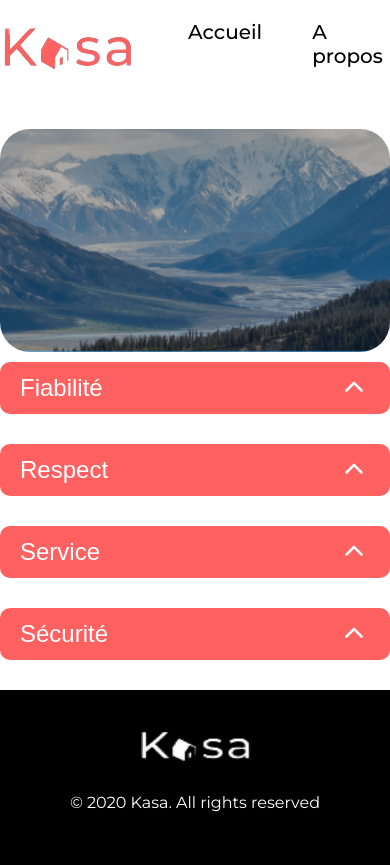
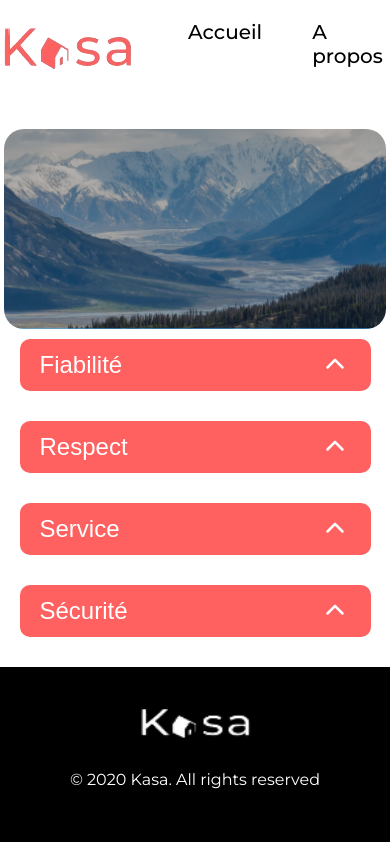
Before and after one commit to danou85/Kasa, a React (Vite) app: page /apropos in a window 390 px wide. After the commit the page ends 844 px from the top, so only its background shows below. Built offline with nearby package versions, Linux system fonts and the light colour scheme.

Commit message:
modif responsive

```diff
--- a/src/composant/banner.css
+++ b/src/composant/banner.css
@@ -28,10 +28,11 @@
   }
   /* Media query pour les écrans de 768 pixels de largeur ou moins (mode mobile) */
 @media only screen and (max-width: 768px) {
-   .banner {
-    width: 100%;
-   }
-  .collapse{
+.banner{
+  width: 98%;
+  margin-left: 1%;
+  height: 200px;
+  border-radius: 20px;
+}
 
-  }
 }
--- a/src/composant/descriptif.css
+++ b/src/composant/descriptif.css
@@ -50,3 +50,13 @@
 .apropos .collapse{
   margin-top: 10px;
 }
+
+
+@media only screen and (max-width: 768px){
+  .apropos .collapse{
+    width: 90%;
+  }
+  .apropos .collapse-description{
+    width: 90%;
+  }
+}
--- a/src/page/accueil.jsx
+++ b/src/page/accueil.jsx
@@ -11,7 +11,7 @@ import Navigation from '../composant/Header';
 function Home () {
     return (
         <div className='home'>
-            <Banner title="chez vous , partout et ailleur" image= "banner-1"/>
+            <Banner title="Chez vous , partout et ailleurs" image= "banner-1"/>
             <Card/>
         </div>
     )
```
